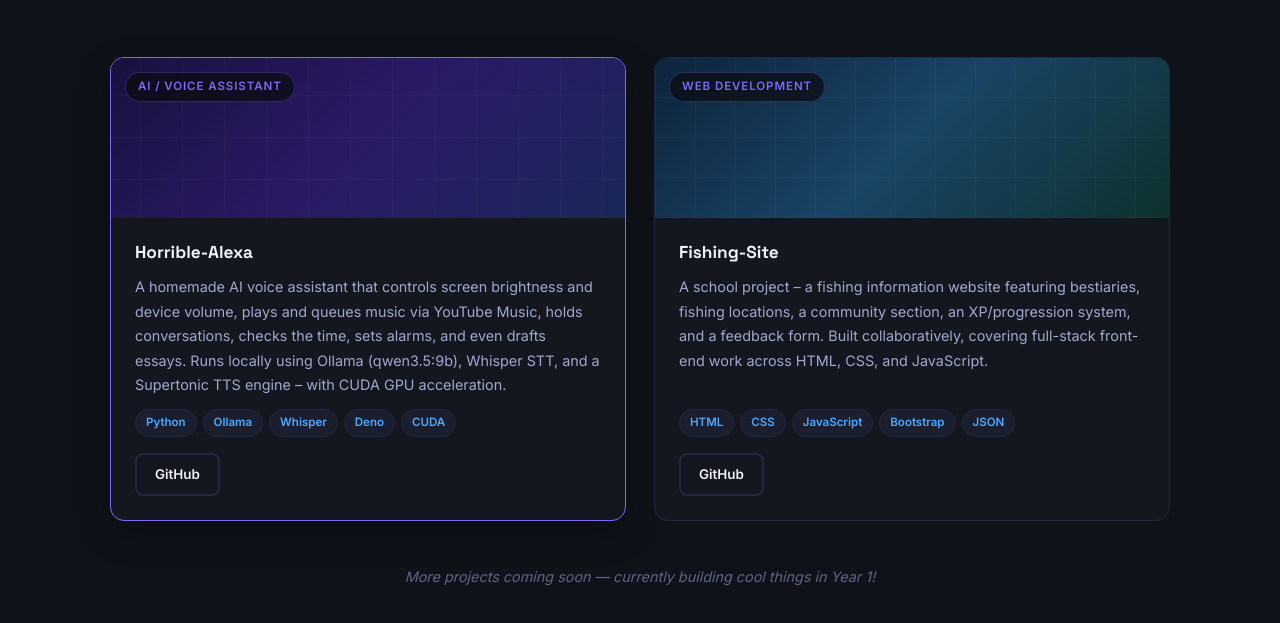
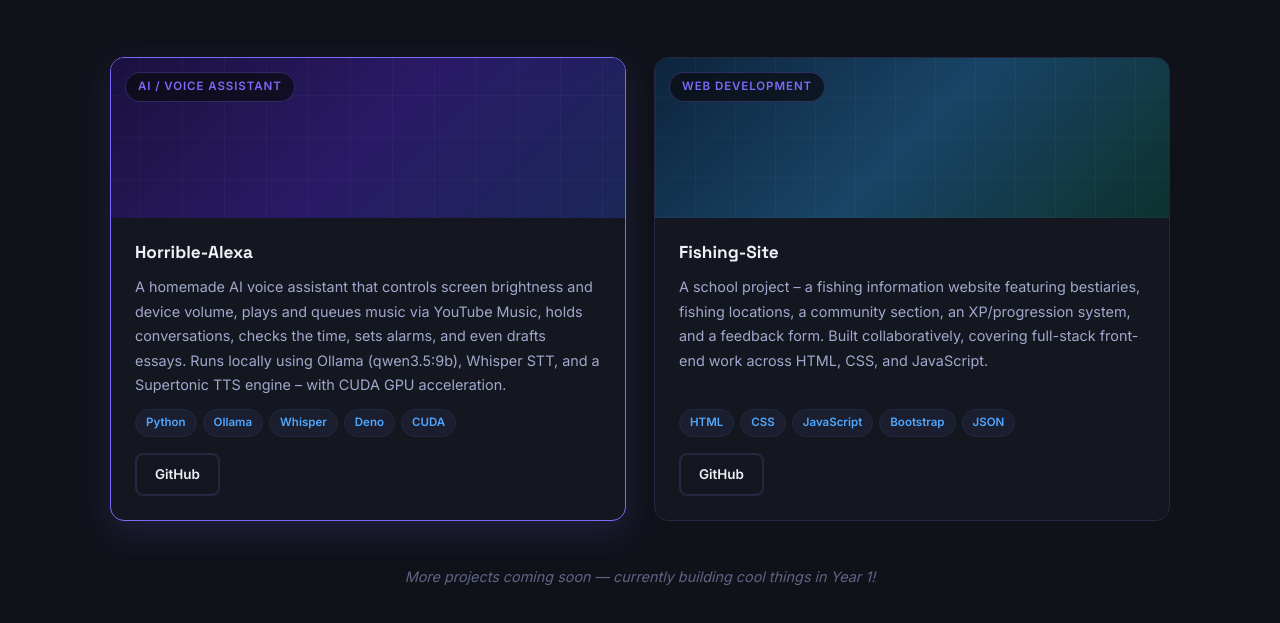
Before and after one commit to Git-67/Portfolio-Site, a website: page index.html in a window 1280 px wide. In both pictures the pointer is over the element 368 px from the left and 4016 px from the top of the page. Shown: the part 3727-4350 px from the top of the page. Drawn offline with Linux system fonts and the light colour scheme.

Commit message:
Update project card hover to use same shadow as experience cards

```diff
--- a/styles.css
+++ b/styles.css
@@ -770,7 +770,7 @@ img, svg {
 
 .project-card:hover {
   transform: translateY(-4px);
-  box-shadow: 0 12px 32px rgba(0, 0, 0, 0.25);
+  box-shadow: 0 12px 32px rgba(124, 106, 247, 0.15);
   border-color: var(--accent);
 }
 
```
